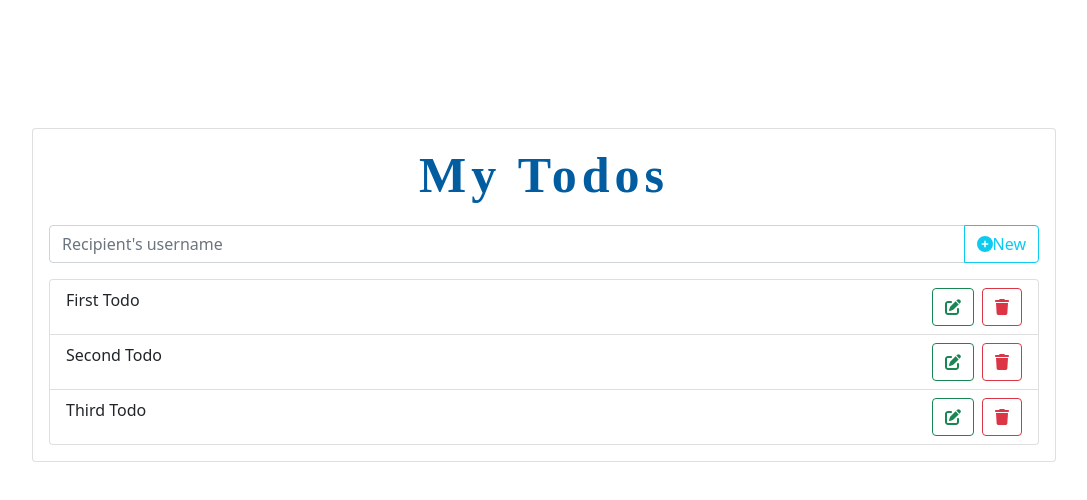
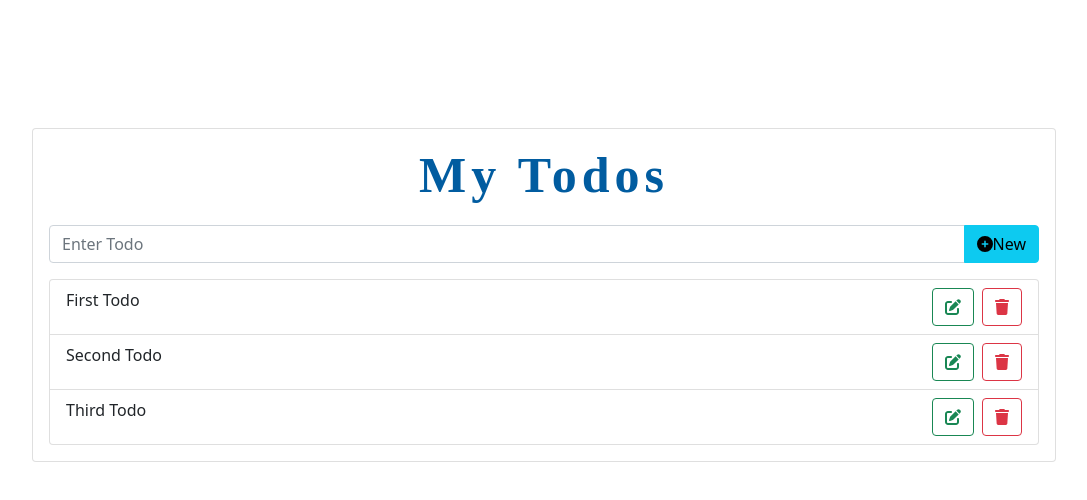
Before and after one commit to Sadia-Siddika/react-todo-app, a React (Vite) app: page / in a window 1280 px wide. Shown: the top 500 px of the page, without its empty margins (96-1183 px from the left). Built offline with nearby package versions, Linux system fonts and the light colour scheme.

Commit message:
Add Todo

```diff
--- a/src/components/todo/TodoCreate.jsx
+++ b/src/components/todo/TodoCreate.jsx
@@ -1,17 +1,32 @@
-import React from 'react';
+import React, { useState } from 'react';
 import {InputGroup, Button, FormControl} from 'react-bootstrap';
+
 import { FontAwesomeIcon } from '@fortawesome/react-fontawesome';
 import { faPlusCircle } from '@fortawesome/free-solid-svg-icons'
 
-const TodoCreate = () => {
+const TodoCreate = ({onCreateTodo}) => {
+  const [title, setTitle] = useState('');
+
+  const createTodo = () => {
+    if (title.length > 0) {
+      const todo ={
+        title,
+        status: 'Pending'
+      }
+      onCreateTodo(todo);
+      setTitle('');
+    }
+  }
     return (
         <InputGroup className="mb-3">
         <FormControl
-          placeholder="Recipient's username"
-          aria-label="Recipient's username"
+          placeholder="Enter Todo"
+          aria-label="Enter Todo"
           aria-describedby="basic-addon2"
+          value={title}
+          onChange={e => setTitle(e.target.value)}
         />
-        <Button variant="outline-info" id="button-addon2">
+        <Button variant="info" id="button-addon2" onClick={e => createTodo()}>
           <FontAwesomeIcon icon={faPlusCircle} />New
         </Button>
       </InputGroup>
```
